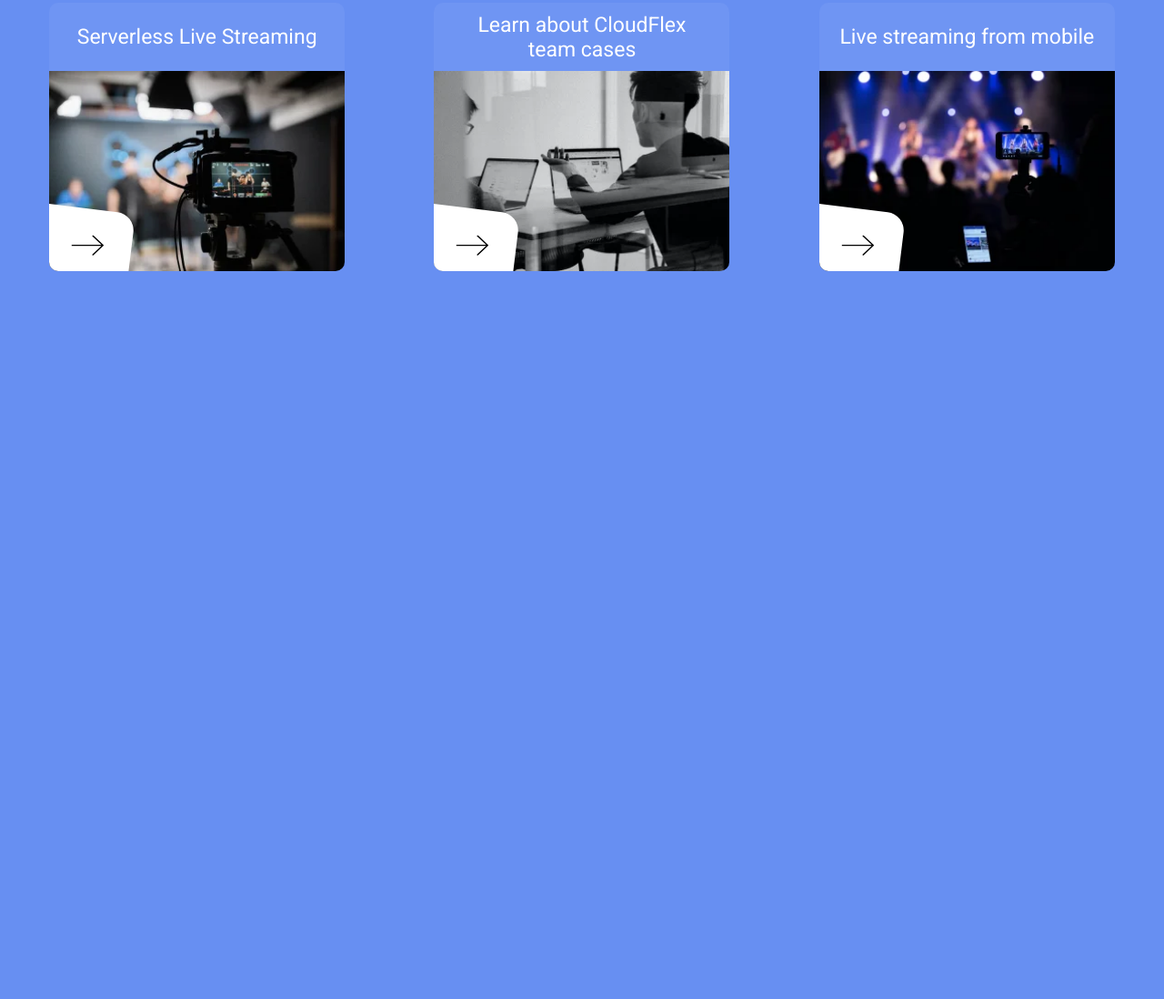
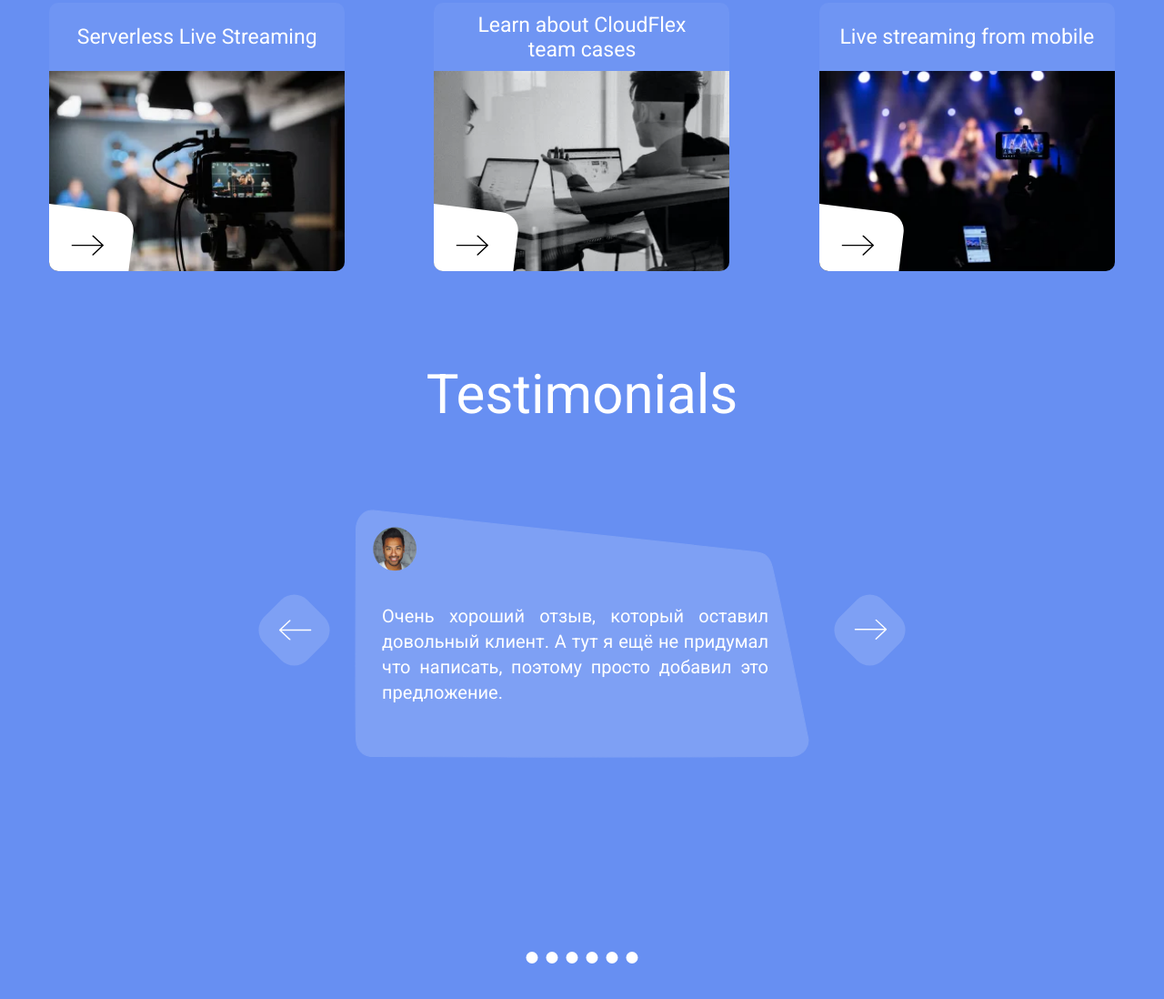
Before and after one commit to happylegendyt-source/landing_live_streaming2, a website: page index.html in a window 1280 px wide. Shown: the part 4176-5274 px from the top of the page at 91% size. Before the commit the page ends 4654 px from the top, so only its background shows below. Drawn offline with nearby package versions, Linux system fonts and the light colour scheme; files that its build step writes are made by us from their sources.

Commit message:
testimonials section

```diff
--- a/index.html
+++ b/index.html
@@ -211,7 +211,39 @@
                 </div>
             </div>
         </section>
+        <section class="testimonials-section">
+            <div class="container">
+                <div class="testimonials">
+                    <h2 class="testimonials__title">Testimonials</h2>
+                    <div class="testimonials__slider slider">
+                        <figure class="wave-card">
+                            <img src="assets/webp/avatar_alpha.png" alt="" class="wave-card__avatar">
+                            <blockquote class="wave-card__quote" cite="https://happyclient.com">
+                                <p class="wave-card__content">Очень хороший отзыв, который оставил довольный клиент. А тут я ещё не придумал что написать, поэтому просто добавил это предложение.</p>
+                            </blockquote>
+                            <button class="slider__left-btn">
+                                <svg class="slider__left-btn-icon">
+                                    <use href="assets/sprites.svg#arrow-icon"></use>
+                                </svg>
+                            </button>
 
+                            <button class="slider__right-btn">
+                                <svg class="slider__right-btn-icon">
+                                    <use href="assets/sprites.svg#arrow-icon"></use>
+                                </svg>
+                            </button>
+                            <div class="slider__points">
+                                <div class="slider__points-item"></div>
+                                <div class="slider__points-item"></div>
+                                <div class="slider__points-item"></div>
+                                <div class="slider__points-item"></div>
+                                <div class="slider__points-item"></div>
+                                <div class="slider__points-item"></div>
+                            </div>
+                    </div>
+                </div>
+            </div>
+        </section>
     </main>
 </body>
 
--- a/styles/_basic.scss
+++ b/styles/_basic.scss
@@ -36,7 +36,7 @@
     margin: 0 auto;
 }
 
-figure{
+figure, blockquote{
     margin: 0;
 }
 
--- a/styles/_cards.scss
+++ b/styles/_cards.scss
@@ -114,3 +114,37 @@
         width: 300px;
     }
 }
+
+.wave-card{
+    width: 500px;
+    height: 275px;
+    background: url(../assets/wave_card_bg.svg) center/contain no-repeat;
+    @include m.d-flex(start, start, nowrap, column, 0, 35px);
+
+    &__avatar{
+        margin: 20px 0 0 20px;
+    }
+
+    &__quote{
+        @include m.font(20px, 400, v.$color_white);
+        margin: 0 45px 0 30px;
+        line-height: 1.4;
+        text-align: justify;
+    }
+
+    @media (max-width: v.$media_md) {
+        width: 330px;
+        row-gap: 15px;
+        background: url(../assets/wave_card_bg.svg) 50% 0 / contain no-repeat;
+
+
+        &__avatar{
+        margin: 20px 0 0 20px;
+        }
+
+        &__quote{
+            @include m.font(13px, 400, v.$color_white);
+        }
+
+    }
+}
--- a/styles/_experience.scss
+++ b/styles/_experience.scss
@@ -3,7 +3,7 @@
 
 .experience {
     text-align: center;
-    padding: 180px 0;
+    padding: 180px 0 0 0;
     margin: 0 auto;
     @include m.d-flex(start,center, nowrap, column, 0, 90px);
 
--- a/styles/_importer.scss
+++ b/styles/_importer.scss
@@ -5,3 +5,4 @@
 @forward 'work';
 @forward 'about';
 @forward 'experience';
+@forward'testimonials';
--- /dev/null
+++ b/styles/_testimonials.scss
@@ -0,0 +1,117 @@
+@use 'variables' as v;
+@use 'mixins' as m;
+@use 'sass:color';
+
+%slider-btn {
+    width: 67px;
+    height: 67px;
+    border: none;
+    border-radius: 20px;
+    background-color: color.adjust(v.$color_white, $alpha: -0.85);
+    rotate: z 45deg;
+}
+
+.testimonials {
+
+    padding: 100px 0 100px 0;
+    margin: 0 auto;
+    @include m.d-flex(start, center, nowrap, column, 0, 90px);
+
+    &__title {
+        @include m.font(60px, 400, v.$color_white );
+
+        @media (max-width:v.$media_md) {
+            font-size: 35px;
+        }
+    }
+
+    .slider {
+        position: relative;
+        height: 500px;
+
+        &__left-btn {
+            @extend %slider-btn;
+            @include m.position(absolute, 1, -1, top, left, 100px, -100px);
+            &-icon{
+                width: 36px;
+                height: 23px;
+                fill: v.$color_white;
+                rotate: z 135deg;
+            }
+        }
+
+        &__right-btn {
+            @extend %slider-btn;
+            @include m.position(absolute, 1, -1, top, right, 100px, -100px);
+
+            &-icon{
+                width: 36px;
+                height: 23px;
+                fill: v.$color_white;
+                rotate: z -45deg;
+            }
+        }
+
+        &__left-btn:hover,
+        &__right-btn:hover {
+            cursor: pointer;
+            box-shadow: inset 0 0 15px 3px rgba(0, 0, 0, .15);
+
+            .slider__left-btn-icon,
+            .slider__right-btn-icon {
+                fill: v.$color_black;
+            }
+        }
+        &__points{
+            @include m.position(absolute, 1, -1, bottom, left, 0, 50%);
+            @include m.d-flex(start, center, nowrap, row, 9px, 0);
+            translate: -50% 0;
+            &-item {
+                width: 13px;
+                height: 13px;
+                border-radius: 50%;
+                background-color: v.$color_white;
+
+                &:hover{
+                    cursor: pointer;
+                    scale: .7;
+                    background-color: v.$color_grey;
+                }
+            }
+        }
+
+        @media (max-width: v.$media_md) {
+            height: 300px;
+            &__left-btn {
+                top: unset;
+                bottom: 20px;
+                left: 0;
+            }
+
+            &__right-btn {
+                top: unset;
+                bottom: 20px;
+                right: 0;
+            }
+
+            &__points{
+                bottom: 45px;
+            }
+        }
+
+        @media (max-width: v.$media_min) {
+
+            &__left-btn {
+
+                left: 10px;
+            }
+
+            &__right-btn {
+
+                right: 10px;
+            }
+
+        }
+
+    }
+}
--- a/styles/_variables.scss
+++ b/styles/_variables.scss
@@ -1,6 +1,7 @@
 $color_blue: #678FF2;
 $color_white: #fff;
 $color_black: #000;
+$color_grey: #B4B4B4;
 
 $media_xxl: 1400px;
 $media_xl: 1200px;
```
Also changed, not shown: assets/wave_card_bg.svg (added).
